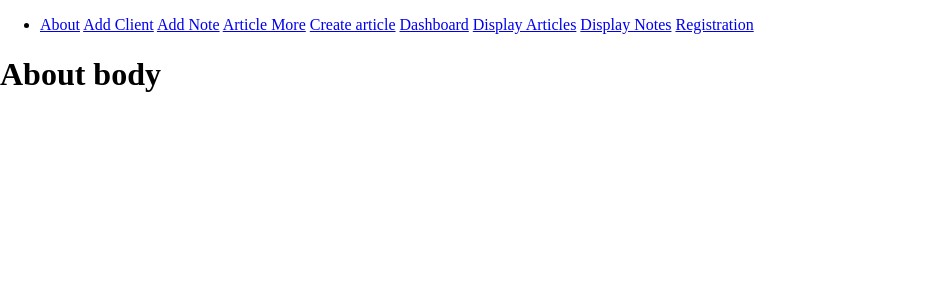
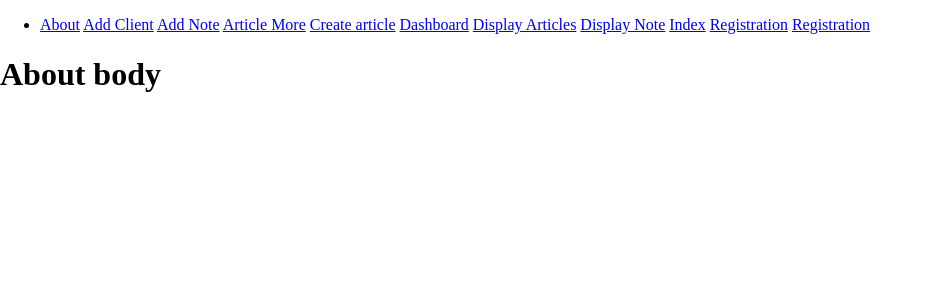
Before and after one commit to tony-against-machine/cmstheone, a Flask app: page /about in a window 1280 px wide. Shown: the top 300 px of the page, without its empty margins (0-932 px from the left). Run offline with Flask 3, Linux system fonts and the light colour scheme.

Commit message:
The Index menu item has been added

```diff
--- a/app/templates/main_html/base.html
+++ b/app/templates/main_html/base.html
@@ -24,7 +24,9 @@
                 <a href="{{ url_for('create_article') }}">Create article</a>
                 <a href="{{ url_for('dashboard') }}">Dashboard</a>
                 <a href="{{ url_for('display_articles') }}">Display Articles</a>
-                <a href="{{ url_for('display_notes') }}">Display Notes</a>
+                <a href="{{ url_for('display_notes') }}">Display Note</a>
+                <a href="{{ url_for('index') }}">Index</a>
+                <a href="{{ url_for('login') }}">Registration</a>
 
 
 
```
